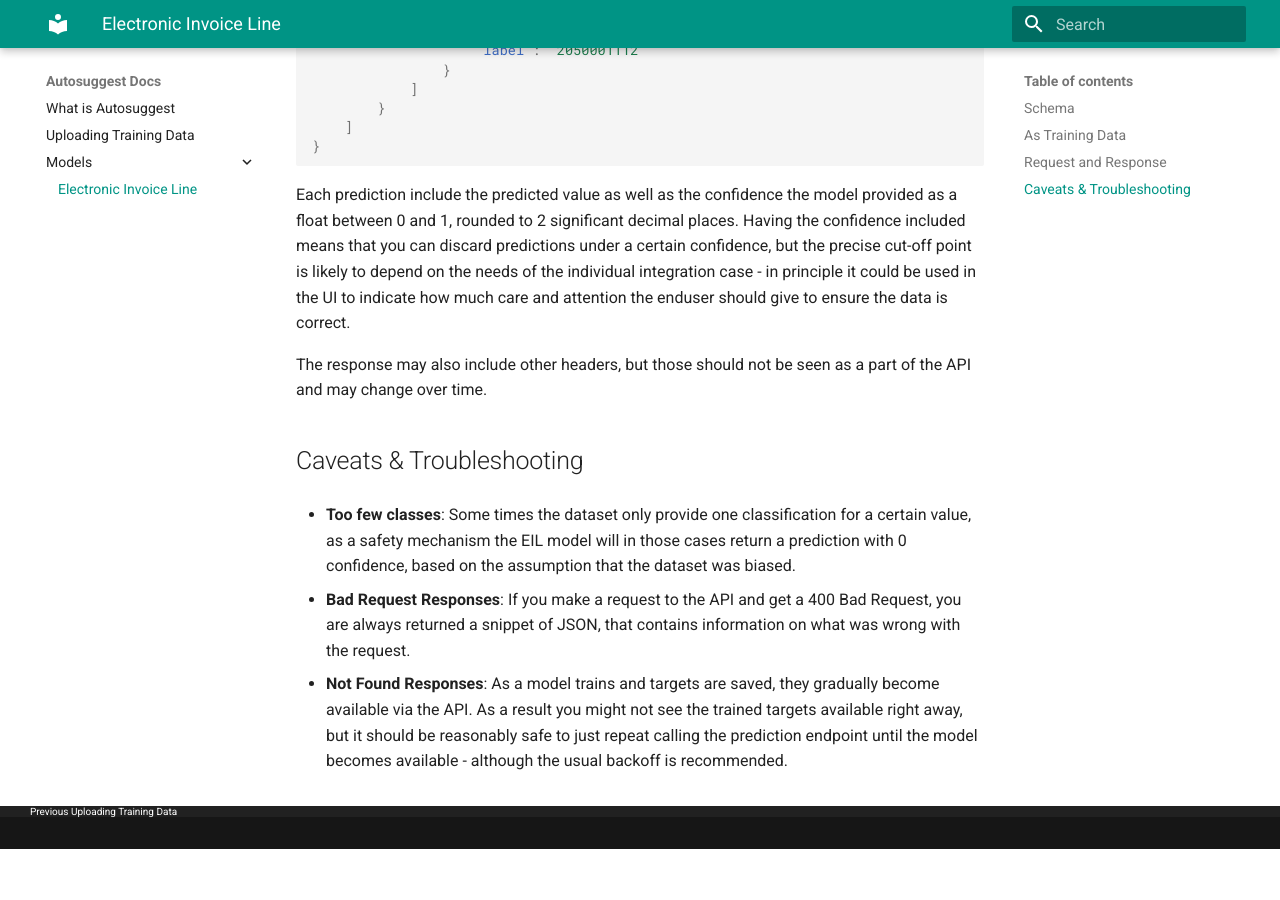
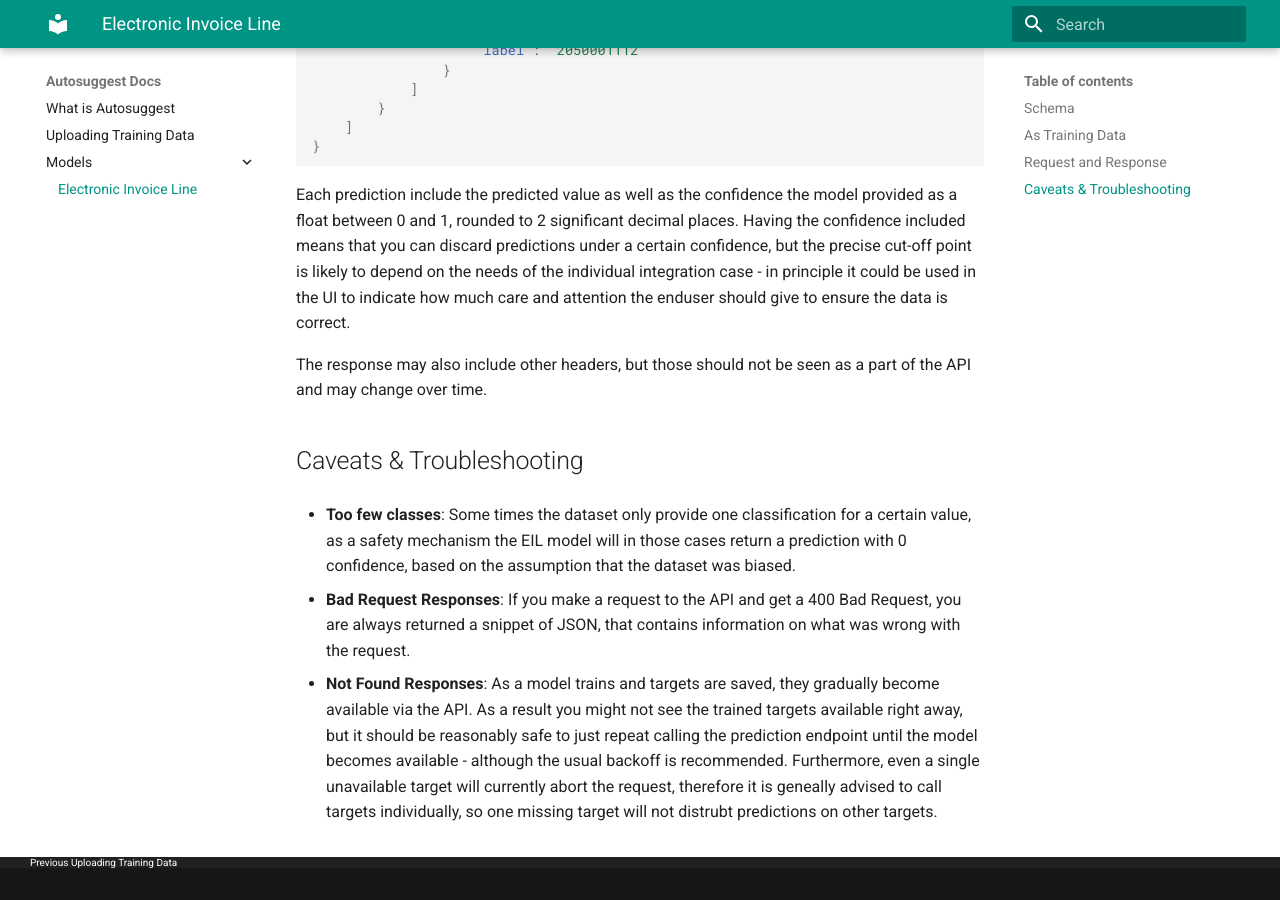
Before and after one commit to e-conomic/vml-docs, an MkDocs documentation site: the page built from docs/einvoice_model.md, in a window 1280 px wide and 900 px high, scrolled down 2065 px. Built offline with MkDocs 1.6.1 and Material for MkDocs 9.7.7, drawn with Linux system fonts in a browser that asks for light colours; old or Windows-style settings are respelled for this version of MkDocs; before the commit the page ends 2914 px from its top, so only the background shows below that.

Commit message:
Comment about single target requests

```diff
--- a/docs/einvoice_model.md
+++ b/docs/einvoice_model.md
@@ -111,3 +111,4 @@ Caveats & Troubleshooting
 - **Bad Request Responses**: If you make a request to the API and get a 400 Bad Request, you are always returned a snippet of JSON, that contains information on what was wrong with the request.
 
 - **Not Found Responses**: As a model trains and targets are saved, they gradually become available via the API. As a result you might not see the trained targets available right away, but it should be reasonably safe to just repeat calling the prediction endpoint until the model becomes available - although the usual backoff is recommended.
+Furthermore, even a single unavailable target will currently abort the request, therefore it is geneally advised to call targets individually, so one missing target will not distrubt predictions on other targets.
```
